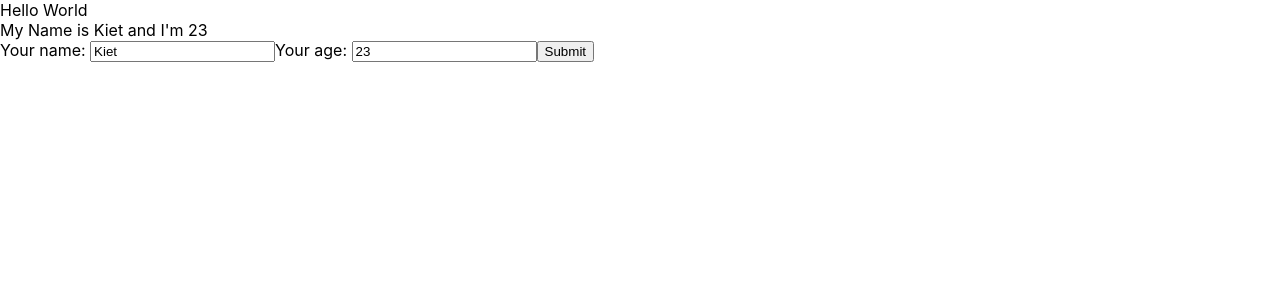
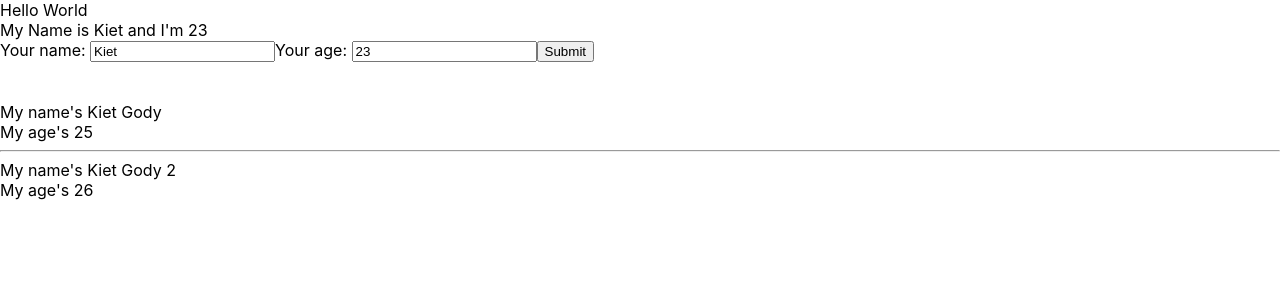
Before and after one commit to kietgudy/test-react, a React (Create React App) app: page / in a window 1280 px wide. Shown: the top 300 px of the page. Built offline with nearby package versions, Linux system fonts and the light colour scheme.

Commit message:
video 23

```diff
--- /dev/null
+++ b/src/components/DisplayInfor.js
@@ -0,0 +1,17 @@
+import React from "react";
+
+class DisplayInfor extends React.Component {
+  render() {
+    //Destructuring
+    const { age, name } = this.props;
+    //Props
+    return (
+      <div>
+        <div>My name's {name}</div>
+        <div>My age's {age}</div>
+      </div>
+    );
+  }
+}
+
+export default DisplayInfor;
--- a/src/components/MyComponent.js
+++ b/src/components/MyComponent.js
@@ -1,12 +1,17 @@
 import React from "react";
 import UserInfor from "./UserInfor";
+import DisplayInfor from "./DisplayInfor";
 class MyComponent extends React.Component {
-
   render() {
+    const myInfor = ["a", "b", "c"];
     return (
       <div>
-
-        <UserInfor></UserInfor>
+        <UserInfor />
+        <br />
+        <br />
+        <DisplayInfor name="Kiet Gody" age="25" />
+        <hr />
+        <DisplayInfor name="Kiet Gody 2" age={26} myInfor={myInfor} />
       </div>
     );
   }
```
